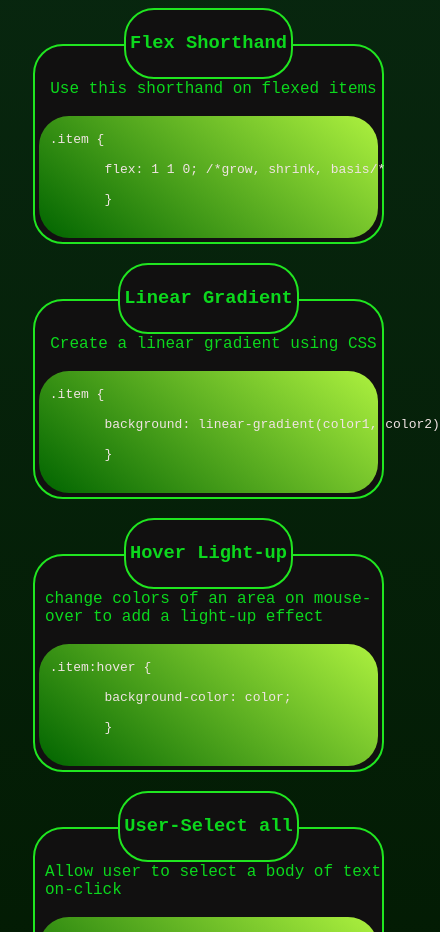
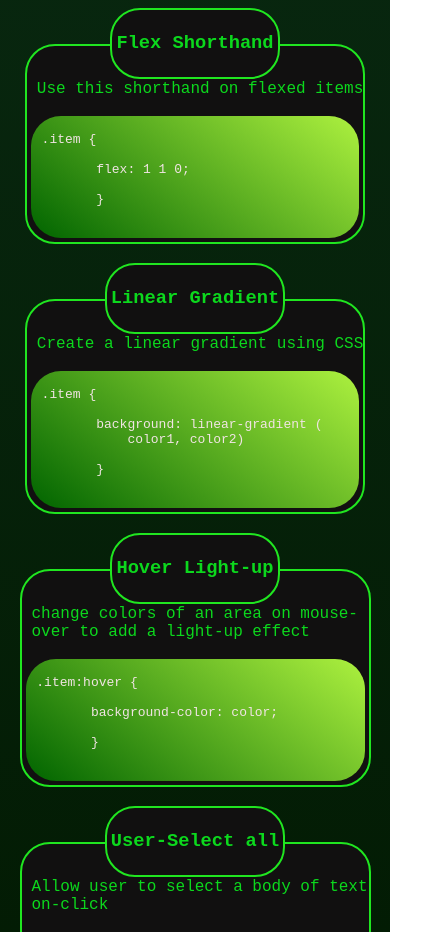
Before and after one commit to Windowmac/CSS_Cards, a plain HTML site: page index.html in a window 390 px wide. Shown: the part 840-1772 px from the top of the page, 440 px wide, since content can reach past the window. Drawn offline with Linux system fonts and the light colour scheme.

Commit message:
modified <pre> to fit mobile page

```diff
--- a/index.html
+++ b/index.html
@@ -55,7 +55,7 @@
             <div class='cardBody'>
                 <pre> .item {
 
-        flex: 1 1 0; /*grow, shrink, basis/*
+        flex: 1 1 0;
 
         }
                 </pre>
@@ -68,7 +68,8 @@
             <div class='cardBody'>
                 <pre> .item {
 
-        background: linear-gradient(color1, color2)
+        background: linear-gradient (
+            color1, color2)
 
         }
                 </pre>
```
